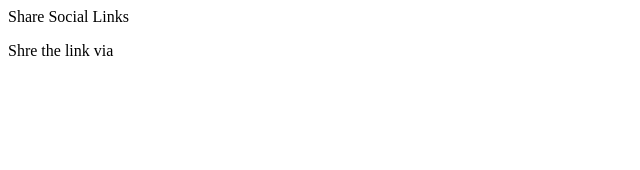
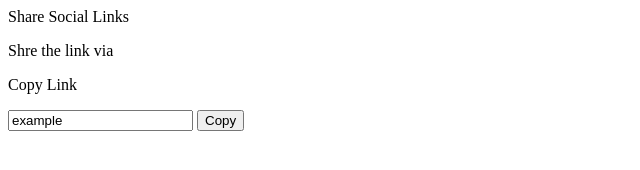
Before and after one commit to Abhishek058/Social_Links, a plain HTML site: page index.html in a window 1280 px wide. Shown: the whole page, without its empty margins (0-640 px from the left). Drawn offline with Linux system fonts and the light colour scheme.

Commit message:
copy section added

```diff
--- a/index.html
+++ b/index.html
@@ -21,7 +21,12 @@
                 <a href="#"><i class="fab fa-whatsapp"></i></a>
                 <a href="#"><i class="fab fa-linkedin"></i></a>
             </ul>
-
+            <p>Copy Link</p>
+            <div class="field">
+                <i class="fa fa-link"></i>
+                <input type="text" value="example">
+                <button>Copy</button>
+            </div>
         </div>
     </div>
 </body>
```
